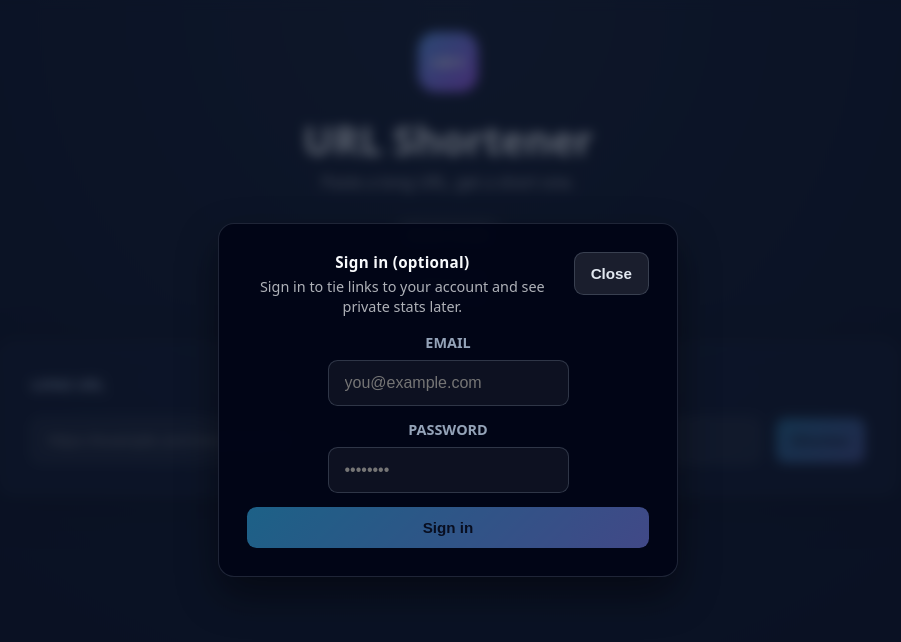
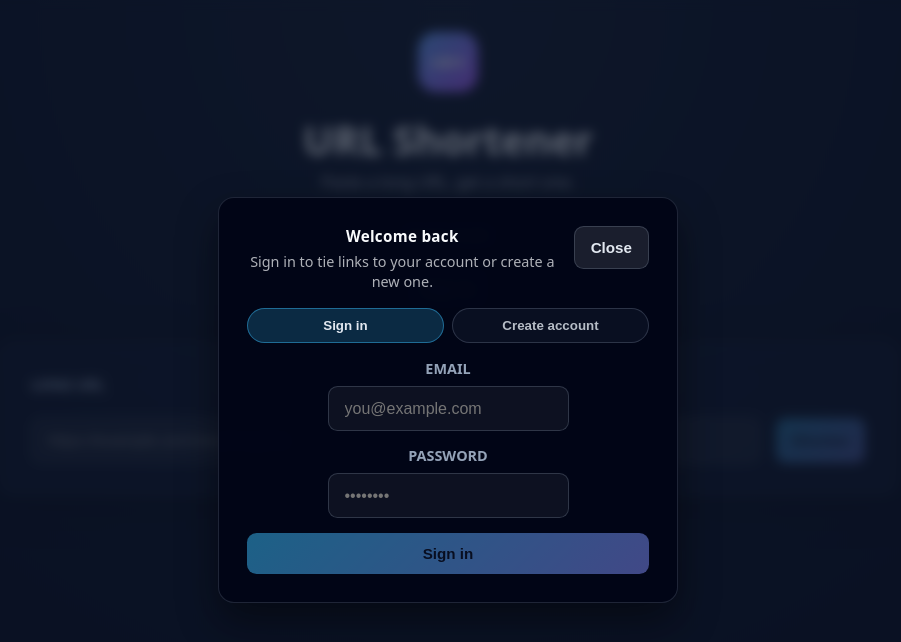
Before and after one commit to marcosamorim/url_shortener_ng, an Angular app: page / in a window 1280 px wide. Both pictures are taken after a click on the button "Sign in". Shown: the top 642 px of the page, without its empty margins (192-1093 px from the left). Built offline with nearby package versions, Linux system fonts and the light colour scheme; what angularx-qrcode would draw is missing.

Commit message:
feat(login): adding a rough registration view to create a new user and auto-login

```diff
--- a/src/app/app.css
+++ b/src/app/app.css
@@ -139,6 +139,34 @@
   opacity: 0.7;
   font-size: 0.9rem;
   line-height: 1.4;
+}
+
+.auth-tabs {
+  display: flex;
+  gap: 0.5rem;
+  margin-top: 1rem;
+}
+
+.auth-tab {
+  flex: 1;
+  padding: 0.55rem 0.8rem;
+  border-radius: 999px;
+  border: 1px solid rgba(148, 163, 184, 0.25);
+  background: rgba(15, 23, 42, 0.6);
+  color: rgba(226, 232, 240, 0.8);
+  font-weight: 600;
+  cursor: pointer;
+  transition: 0.2s ease;
+}
+
+.auth-tab:hover {
+  background: rgba(148, 163, 184, 0.15);
+}
+
+.auth-tab-active {
+  background: rgba(56, 189, 248, 0.2);
+  color: #e2e8f0;
+  border-color: rgba(56, 189, 248, 0.45);
 }
 
 .auth-form {
--- a/src/app/app.html
+++ b/src/app/app.html
@@ -210,16 +210,35 @@
       <aside class="auth-panel" (click)="$event.stopPropagation()">
         <div class="auth-panel-header">
           <div>
-            <div class="auth-title">Sign in (optional)</div>
+            <div class="auth-title">Welcome back</div>
             <div class="auth-hint">
-              Sign in to tie links to your account and see private stats later.
+              Sign in to tie links to your account or create a new one.
             </div>
           </div>
           <button type="button" class="btn btn-secondary" (click)="closeAuth()">Close</button>
         </div>
 
         @if (!isLoggedIn()) {
-          <form class="auth-form" (submit)="login()">
+          <div class="auth-tabs">
+            <button
+              type="button"
+              class="auth-tab"
+              [class.auth-tab-active]="!isRegisterMode()"
+              (click)="setAuthMode('login')"
+            >
+              Sign in
+            </button>
+            <button
+              type="button"
+              class="auth-tab"
+              [class.auth-tab-active]="isRegisterMode()"
+              (click)="setAuthMode('register')"
+            >
+              Create account
+            </button>
+          </div>
+
+          <form class="auth-form" (submit)="isRegisterMode() ? register() : login()">
             <div class="auth-field">
               <label class="label" for="email">Email</label>
               <input
@@ -246,17 +265,36 @@
               />
             </div>
 
+            @if (isRegisterMode()) {
+              <div class="auth-field">
+                <label class="label" for="confirm-password">Confirm password</label>
+                <input
+                  id="confirm-password"
+                  name="confirm-password"
+                  type="password"
+                  [(ngModel)]="confirmPassword"
+                  class="input"
+                  autocomplete="new-password"
+                  placeholder="••••••••"
+                />
+              </div>
+            }
+
             <button
               type="submit"
               class="btn btn-primary"
-              [disabled]="authLoading() || !email.trim() || !password"
+              [disabled]="authLoading() || !canSubmitAuth()"
             >
               @if (!authLoading()) {
-                Sign in
+                @if (isRegisterMode()) { Create account } @else { Sign in }
               } @else {
                 <span class="spinner"></span>
               }
             </button>
+
+            @if (passwordsMismatch()) {
+              <p class="error">Passwords do not match.</p>
+            }
 
             @if (authError()) {
               <p class="error">{{ authError() }}</p>
--- a/src/app/app.ts
+++ b/src/app/app.ts
@@ -26,12 +26,14 @@ export class App {
   // --- Login form (optional) ---
   email = '';
   password = '';
+  confirmPassword = '';
 
   // --- UI state ---
   isLoggedIn = signal(false);
   isAuthOpen = signal(false);
   authLoading = signal(false);
   authError = signal<string | null>(null);
+  authMode = signal<'login' | 'register'>('login');
 
   isLoading = signal(false);
   error = signal<string | null>(null);
@@ -89,6 +91,44 @@ export class App {
     });
   }
 
+  register() {
+    this.authError.set(null);
+    this.authLoading.set(true);
+
+    const email = this.email.trim();
+    const password = this.password;
+
+    if (!email || !password || this.passwordsMismatch()) {
+      this.authLoading.set(false);
+      this.authError.set('Please check your details and try again.');
+      return;
+    }
+
+    this.auth.register(email, password).subscribe({
+      next: () => {
+        this.auth.login(email, password).subscribe({
+          next: () => {
+            this.authLoading.set(false);
+            this.isAuthOpen.set(false);
+            this.syncAuthState(true);
+            this.showToast('Account created');
+            this.cdr.detectChanges();
+          },
+          error: (err) => {
+            this.authLoading.set(false);
+            this.authError.set(this.formatError(err, 'Login failed after registration.'));
+            this.cdr.detectChanges();
+          },
+        });
+      },
+      error: (err) => {
+        this.authLoading.set(false);
+        this.authError.set(this.formatError(err, 'Registration failed. Please try again.'));
+        this.cdr.detectChanges();
+      },
+    });
+  }
+
   // Frontend-only logout: just remove token locally
   logout() {
     this.tokenService.clear();
@@ -96,6 +136,8 @@ export class App {
     this.myUrls.set([]);
     this.myUrlsTotal.set(0);
     this.myUrlsPage.set(1);
+    this.result.set(null);
+    this.showQr.set(false);
     this.clearLogoutTimer();
     this.showToast('Logged out');
     this.cdr.detectChanges();
@@ -108,6 +150,26 @@ export class App {
 
   closeAuth() {
     this.isAuthOpen.set(false);
+  }
+
+  setAuthMode(mode: 'login' | 'register') {
+    this.authMode.set(mode);
+    this.authError.set(null);
+    this.confirmPassword = '';
+  }
+
+  isRegisterMode(): boolean {
+    return this.authMode() === 'register';
+  }
+
+  passwordsMismatch(): boolean {
+    return this.isRegisterMode() && !!this.confirmPassword && this.password !== this.confirmPassword;
+  }
+
+  canSubmitAuth(): boolean {
+    if (!this.email.trim() || !this.password) return false;
+    if (this.isRegisterMode() && this.password !== this.confirmPassword) return false;
+    return true;
   }
 
   loadMyUrls(page: number) {
--- a/src/app/core/auth/auth.service.ts
+++ b/src/app/core/auth/auth.service.ts
@@ -7,6 +7,12 @@ import { TokenService } from '../../services/token.service';
 export interface TokenResponse {
   access_token: string;
   token_type?: string;
+}
+
+export interface RegisterResponse {
+  id: number;
+  email: string;
+  is_active?: boolean;
 }
 
 @Injectable({ providedIn: 'root' })
@@ -38,6 +44,13 @@ export class AuthService {
       );
   }
 
+  register(email: string, password: string): Observable<RegisterResponse> {
+    return this.http.post<RegisterResponse>(`${this.authBaseUrl}/auth/register`, {
+      email,
+      password,
+    });
+  }
+
   logout() {
     this.tokenService.clear();
   }
```
